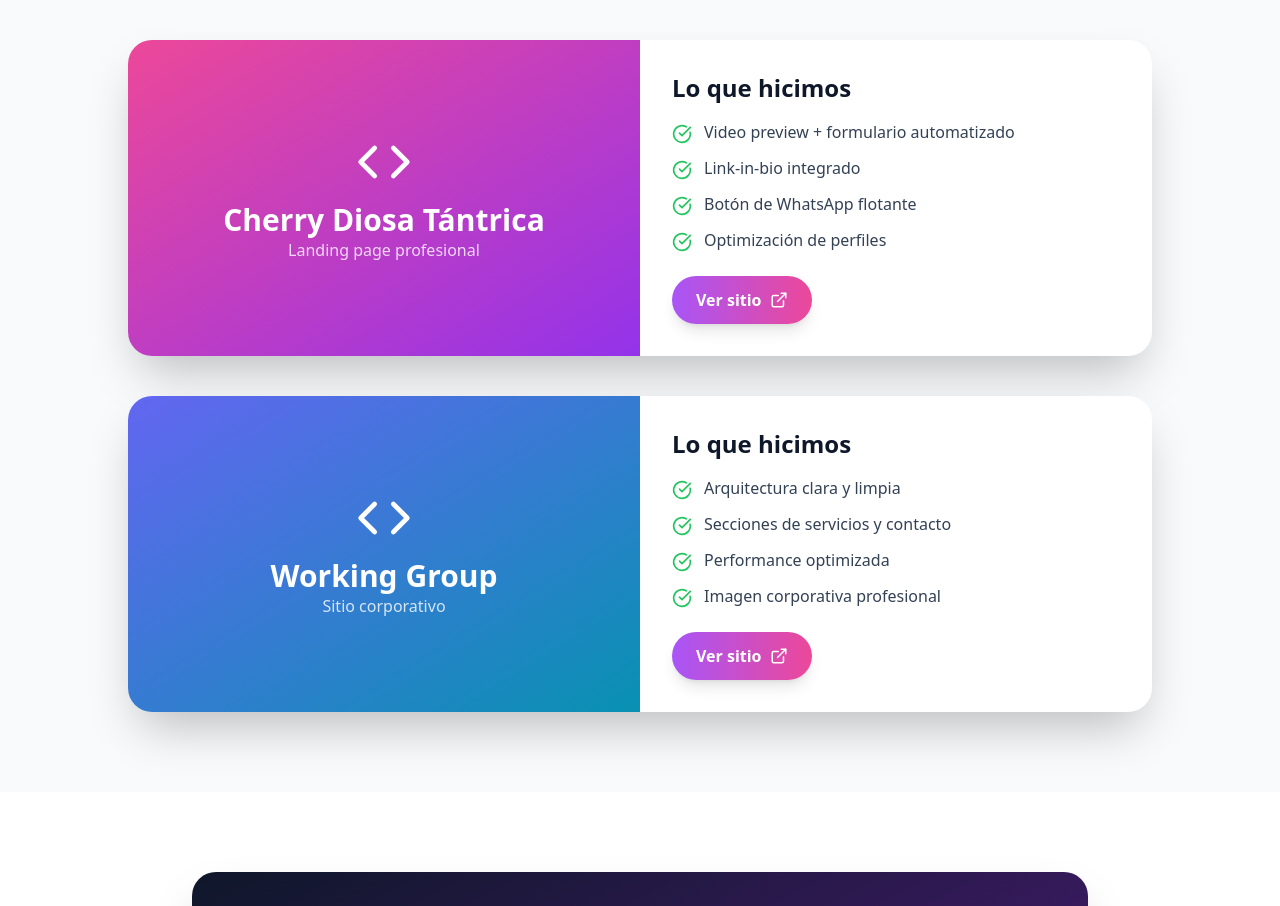
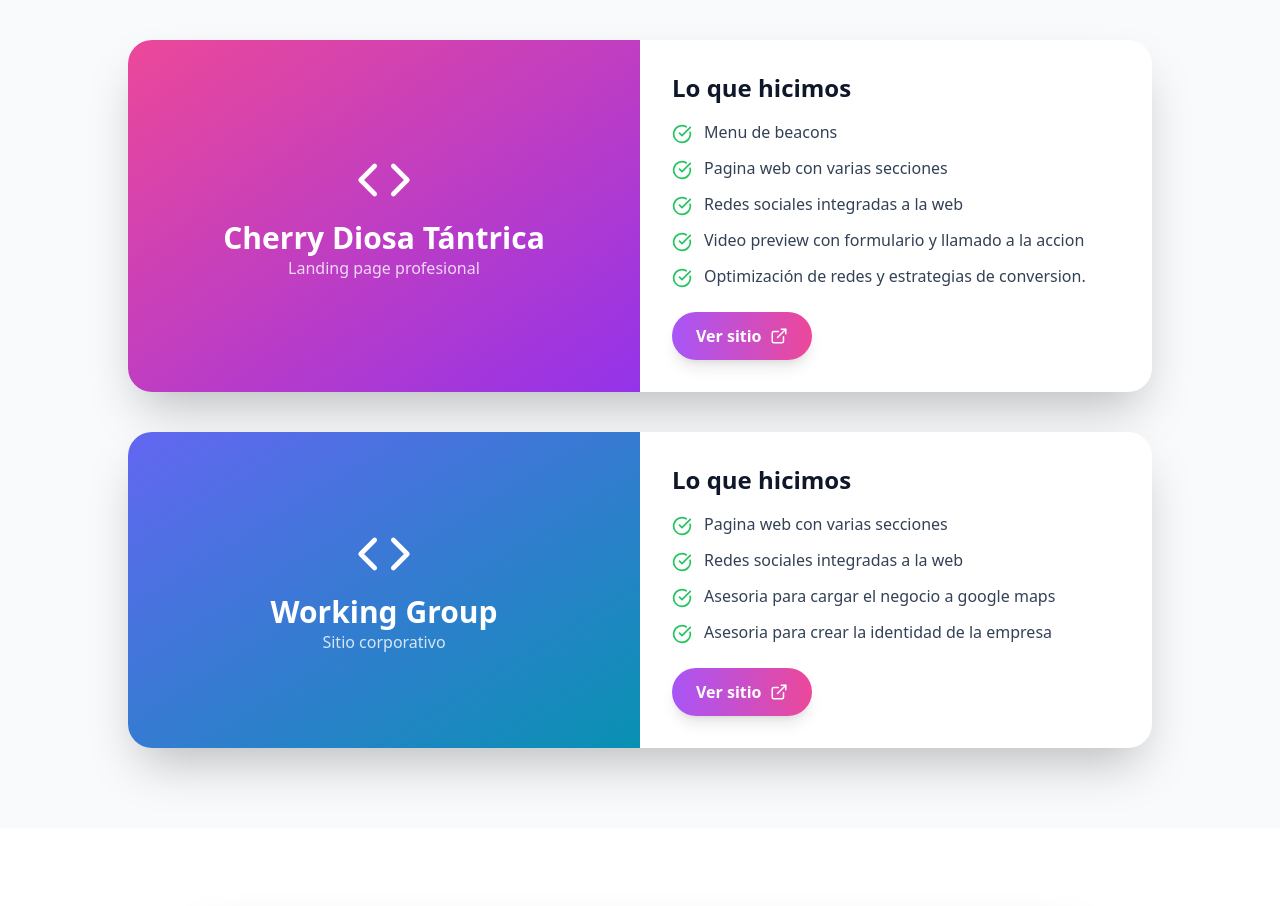
Before and after one commit to FedeCortes/presence, a React (Vite) app: page / in a window 1280 px wide. Shown: the part 2680-3586 px from the top of the page. Built offline with nearby package versions, Linux system fonts and the light colour scheme.

Commit message:
Se mejora descripciones de portfolio

```diff
--- a/src/App.jsx
+++ b/src/App.jsx
@@ -300,10 +300,11 @@
       url: "https://cherrydiosatantrica.netlify.app",
       accent: "from-pink-500 to-purple-600",
       bullets: [
-        "Video preview + formulario automatizado",
-        "Link-in-bio integrado",
-        "Botón de WhatsApp flotante",
-        "Optimización de perfiles",
+        "Menu de beacons",
+        "Pagina web con varias secciones",
+        "Redes sociales integradas a la web",
+        "Video preview con formulario y llamado a la accion",
+        "Optimización de redes y estrategias de conversion.",
       ],
     },
     {
@@ -312,10 +313,10 @@
       url: "https://working-group.com.ar",
       accent: "from-indigo-500 to-cyan-600",
       bullets: [
-        "Arquitectura clara y limpia",
-        "Secciones de servicios y contacto",
-        "Performance optimizada",
-        "Imagen corporativa profesional",
+        "Pagina web con varias secciones",
+        "Redes sociales integradas a la web",
+        "Asesoria para cargar el negocio a google maps",
+        "Asesoria para crear la identidad de la empresa"
       ],
     },
   ]
```
